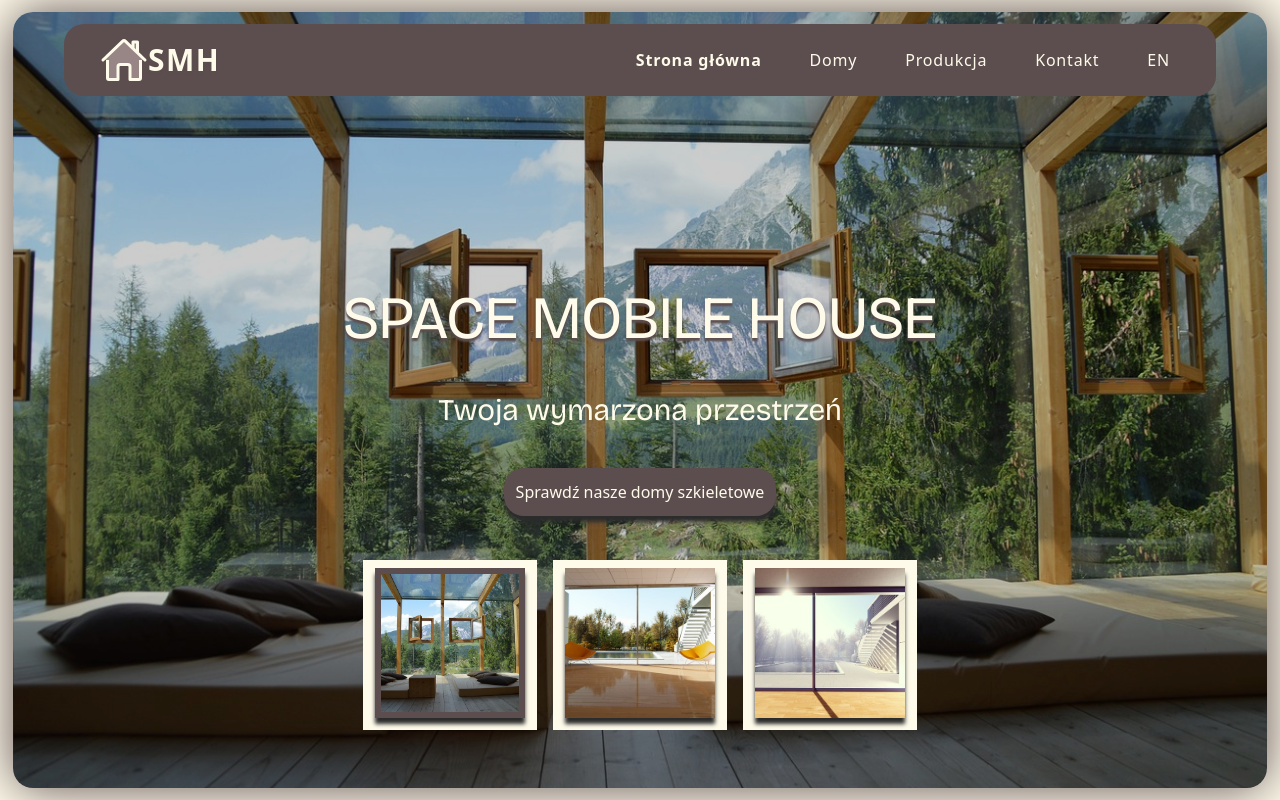
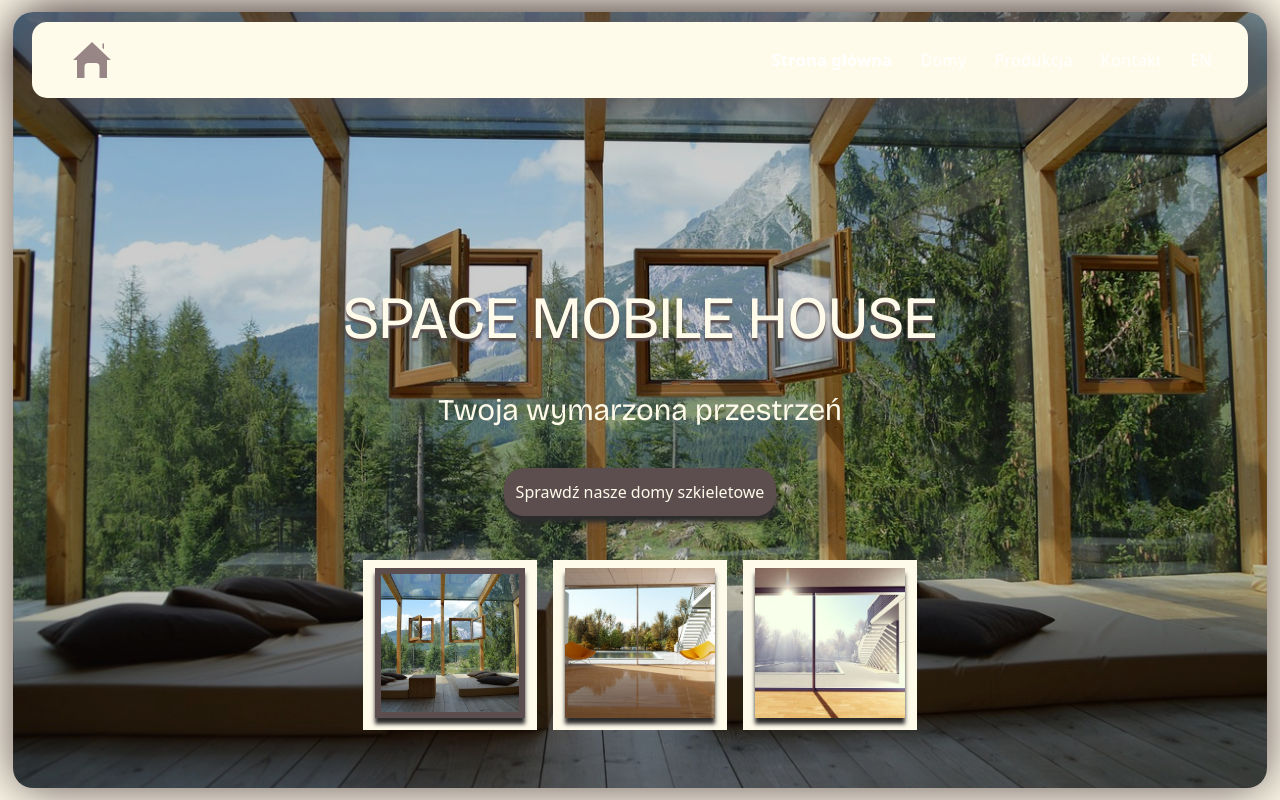
Before and after one commit to designByMilencja/frame-houses, a Next.js app: page / in a window 1280 px wide. Shown: the top 800 px of the page. Built offline with nearby package versions, Linux system fonts and the light colour scheme.

Commit message:
feat(Navigation): added handling for showing and hiding mobile navigation

```diff
--- a/components/Navigation.jsx
+++ b/components/Navigation.jsx
@@ -1,41 +1,59 @@
 'use client'
 import {navLinks} from "@/constants";
-import {useState} from "react";
+import {useEffect, useState} from "react";
 import Link from "next/link";
-import { usePathname} from 'next/navigation'
+import {usePathname} from 'next/navigation'
 
 
 const Navigation = () => {
     const [toggle, setToggle] = useState(false);
-    const pathname = usePathname()
-    console.log(pathname)
+    const pathname = usePathname();
+    useEffect(() => {
+        const handleClickOutside = (event) => {
+            if (toggle && !event.target.closest('.close')) {
+                setToggle(false);
+            }
+        };
+        document.body.addEventListener('click', handleClickOutside);
+        return () => {
+            document.body.removeEventListener('click', handleClickOutside);
+        };
+    }, [toggle]);
 
     return (
-        <nav className="w-[96%] flex justify-between items-center text-primary absolute z-[6] bg-dark rounded-[20px] mt-[120px] p-3">
-            <a href="/" className="cursor-pointer flex justify-center items-center z-[6] px-6">
+        <nav
+            className="w-[95%] flex justify-between items-center fixed text-green bg-primary shadow rounded-[15px] z-[6] mt-[120px] p-3">
+            <a href="/" className="flex justify-center items-center bg-green rounded-[15px] cursor-pointer px-6">
                 <img src='/assets/icons/home-outline.svg' alt="home icon" className="w-[48px] h-[48px] sm:flex hidden"/>
-                <h1 className="font-bold text-primary text-3xl tracking-wider text-with-shadow">SMH</h1>
+                <h1 className="text-3xl font-bold text-primary tracking-wider p-2">SMH</h1>
             </a>
             <div className="flex flex-col">
-                <ul className="list-none sm:flex hidden justify-end items-center flex-1 pr-[30px] z-[6]">
-                    {navLinks.map((nav, index) => (
-                        <li key={nav.id}
-                            className={`p-1 cursor-pointer text-[16px]
-                            ${index === navLinks.length - 1 ? 'mr-0' : 'mr-10'} tracking-wider ${pathname === `/${nav.id}` ? 'active' : ''}`}>
+                <ul className="list-none sm:flex hidden justify-end items-center flex-1">
+                    {navLinks.map((nav) => {
+                        const isActive = pathname === `/${nav.id}`;
+                        return (<li key={nav.id}
+                                    className={`${isActive ? 'active' : ''}
+                            ${isActive ? '' : 'hover:underline hover:decoration-green hover:decoration-2 hover:underline-offset-8'}
+                            cursor-pointer text-[16px] tracking-wide p-1 mr-5 `}>
                             <Link href={`/${nav.id}`}>{nav.title}</Link>
-                        </li>))}
+                        </li>)
+                    })}
                 </ul>
-                <div className="sm:hidden flex flex-1 justify-end items-center pr-5 z-[6]">
+                <div className="sm:hidden flex flex-1 justify-end items-center">
                     <img src='/assets/icons/home-outline.svg' alt="home icon"
-                         className="w-[38px] h-[38px] cursor-pointer mx-3"
+                         className="close w-[48px] h-[48px] bg-green rounded-[15px] cursor-pointer mx-3 p-2"
                          onClick={() => setToggle((prev) => !prev)}/>
                     <div
-                        className={`${toggle ? 'flex' : 'hidden'} p-3 absolute top-20 right-5 mx-4 my-2 min-w-[140px] rounded-xl bg-dark`}>
-                        <ul className="list-none flex flex-col justify-end items-center flex-1 z-[6]">
-                            {navLinks.map((nav, index) => (
-                                <li key={nav.id}
-                                    className={`font-bricolage text-[16px] ${index === navLinks.length - 1 ? 'mr-0' : 'mb-4'} cursor-pointer text-primary z-[6]`}>
-                                    <Link href={`/${nav.id}`} className="z-[6]">{nav.title}</Link></li>))}
+                        className={`${toggle ? 'flex' : 'hidden'} absolute top-20 right-2 min-w-[140px] rounded-[15px] bg-primary my-2 px-5 py-4`}>
+                        <ul className="list-none flex flex-col justify-end items-center flex-1">
+                            {navLinks.map((nav) => {
+                                const isActive = pathname === `/${nav.id}`;
+                                return (<li key={nav.id}
+                                            className={`${isActive ? 'active' : ''}
+                                     ${isActive ? '' : 'hover:underline hover:decoration-green hover:decoration-2 hover:underline-offset-8'}
+                                    w-[100%] text-center font-bricolage text-[16px] cursor-pointer text-green mb-2`}>
+                                    <Link href={`/${nav.id}`}>{nav.title}</Link></li>)
+                            })}
                         </ul>
                     </div>
                 </div>
```
